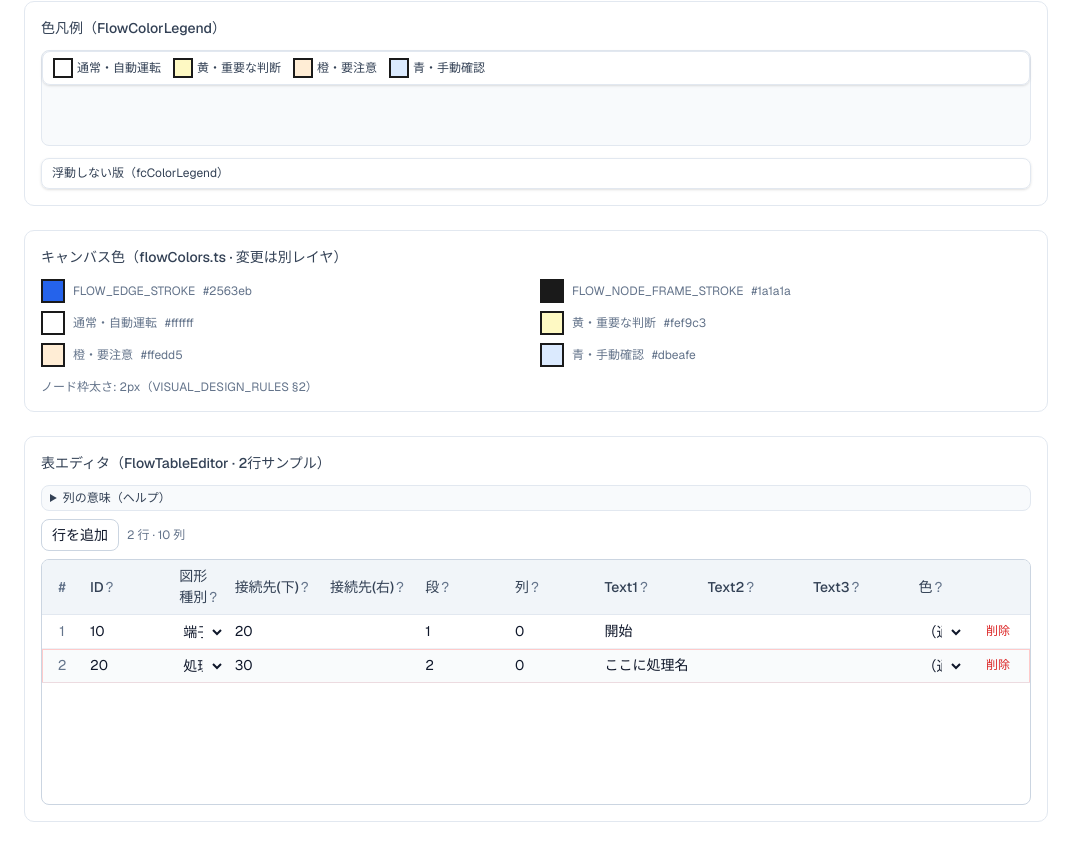
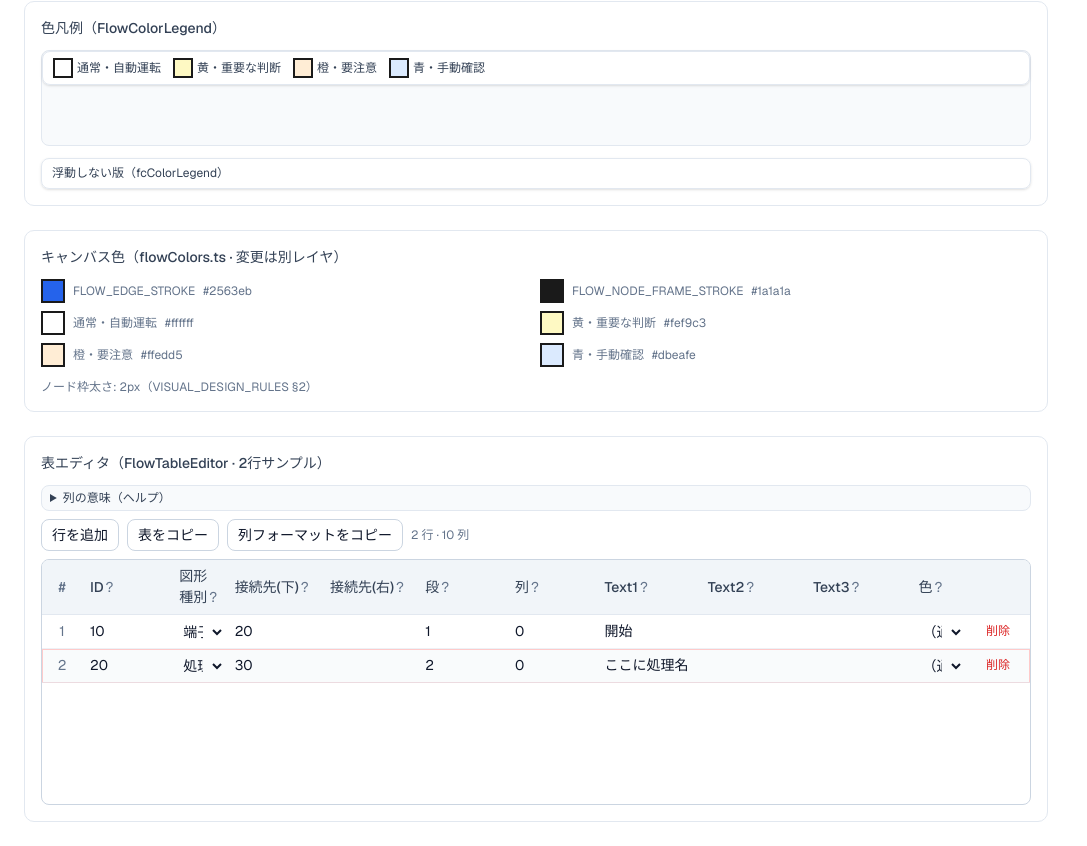
Before and after one commit to yk3720/flowchart-studio, a Next.js app: page /dev/style in a window 1280 px wide. Shown: the part 1266-2112 px from the top of the page, without its empty margins (0-1087 px from the left). Built offline with nearby package versions, Linux system fonts and the light colour scheme.

Commit message:
feat(table): Web→Excel TSV コピー 2 ボタンを追加
FlowTableEditor に「表をコピー」「列フォーマットをコピー」ボタンを実装。
編集者のみ表示。表データ行は TSV（ヘッダーなし）、列フォーマットは 10 列ヘッダー+サンプル 3 行。

```diff
--- a/frontend/src/components/flowchart/FlowTableEditor.tsx
+++ b/frontend/src/components/flowchart/FlowTableEditor.tsx
@@ -17,9 +17,13 @@ import {
   parseClipboardGrid,
   parsePasteCellValue,
 } from "@/lib/flowchart/table/pasteTableCells";
+import {
+  columnFormatTsv,
+  tableToTsv,
+} from "@/lib/flowchart/table/copyTableUtils";
 import type { FlowTableRow } from "@/lib/flowchart/model/types";
 import { cn } from "@/lib/utils";
-import { forwardRef, useImperativeHandle, useRef } from "react";
+import { forwardRef, useImperativeHandle, useRef, useState } from "react";
 import {
   fcTableAddRowBtn,
   fcTableCell,
@@ -98,6 +102,21 @@ export const FlowTableEditor = forwardRef<FlowTableEditorHandle, Props>(
       updateTable([...table, createEmptyRow(colCount, id)]);
     };
 
+    const [copiedTable, setCopiedTable] = useState(false);
+    const [copiedFormat, setCopiedFormat] = useState(false);
+
+    const handleCopyTable = async () => {
+      await navigator.clipboard.writeText(tableToTsv(table));
+      setCopiedTable(true);
+      setTimeout(() => setCopiedTable(false), 1500);
+    };
+
+    const handleCopyFormat = async () => {
+      await navigator.clipboard.writeText(columnFormatTsv());
+      setCopiedFormat(true);
+      setTimeout(() => setCopiedFormat(false), 1500);
+    };
+
     const deleteRow = (rowIndex: number) => {
       if (table.length <= 1) return;
       updateTable(table.filter((_, i) => i !== rowIndex));
@@ -155,9 +174,29 @@ export const FlowTableEditor = forwardRef<FlowTableEditorHandle, Props>(
 
         <div className="flex flex-wrap items-center gap-2">
           {!readOnly ? (
-            <button type="button" onClick={addRow} className={fcTableAddRowBtn}>
-              行を追加
-            </button>
+            <>
+              <button
+                type="button"
+                onClick={addRow}
+                className={fcTableAddRowBtn}
+              >
+                行を追加
+              </button>
+              <button
+                type="button"
+                onClick={handleCopyTable}
+                className={fcTableAddRowBtn}
+              >
+                {copiedTable ? "コピーしました" : "表をコピー"}
+              </button>
+              <button
+                type="button"
+                onClick={handleCopyFormat}
+                className={fcTableAddRowBtn}
+              >
+                {copiedFormat ? "コピーしました" : "列フォーマットをコピー"}
+              </button>
+            </>
           ) : null}
           <span className={fcTableMeta}>
             {table.length} 行 · {colCount} 列
--- /dev/null
+++ b/lib/flowchart/table/copyTableUtils.ts
@@ -0,0 +1,27 @@
+import type { FlowTableRow } from "../model/types";
+import { TABLE_HEADERS_10 } from "./tableColumns";
+
+function cellStr(v: unknown): string {
+  if (v === null || v === undefined) return "";
+  return String(v);
+}
+
+/** 表データ行のみを TSV 文字列に変換（ヘッダーなし）。Web → Excel 貼付用。 */
+export function tableToTsv(table: FlowTableRow[]): string {
+  return table.map((row) => row.map(cellStr).join("\t")).join("\n");
+}
+
+/**
+ * 10 列ヘッダー + サンプル 3 行（端子→処理→端子）の TSV。
+ * 空白 Excel シートへ表の型を貼り付けるときに使う。
+ */
+export function columnFormatTsv(): string {
+  const header = TABLE_HEADERS_10.join("\t");
+  const samples: FlowTableRow[] = [
+    [10, "端子", "20", "", 1, 0, "開始", "", "", ""],
+    [20, "処理", "30", "", 2, 0, "処理ステップ", "", "", ""],
+    [30, "端子", "", "", 3, 0, "終了", "", "", ""],
+  ];
+  const rows = samples.map((row) => row.map(cellStr).join("\t")).join("\n");
+  return `${header}\n${rows}`;
+}
```
Also changed, not shown: 3 other files (tests, documents, lock files or other folders).
